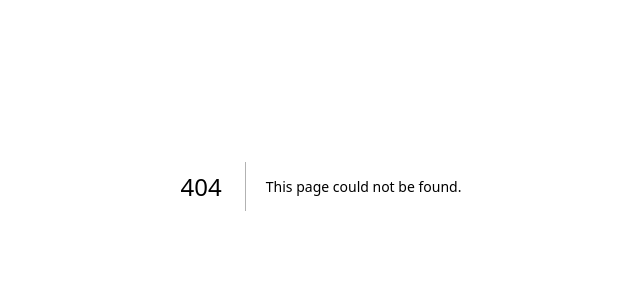
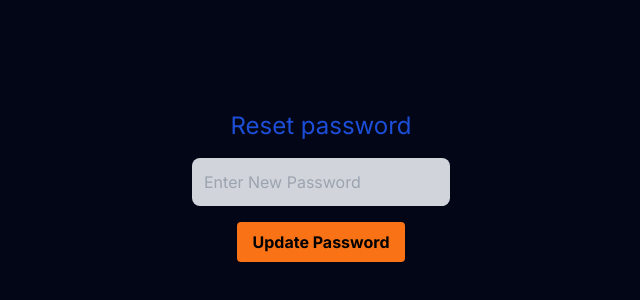
Before and after one commit to Arshverma001/auth-using-nextjs, a Next.js app in the folder auth_using_nextjs/: page /reset in a window 1280 px wide. Before the commit this address had no page. Shown: the part 214-514 px from the top of the page, without its empty margins (319-959 px from the left). Built offline with nearby package versions, Linux system fonts and the light colour scheme.

Commit message:
reset password

```diff
--- /dev/null
+++ b/auth_using_nextjs/src/app/api/users/verifyForgetPassword/route.ts
@@ -0,0 +1,40 @@
+import { connect } from "@/dbConfig/dbConfig";
+import { NextRequest, NextResponse } from "next/server";
+import User from "@/models/userModel";
+import bcryptjs from "bcryptjs";
+
+connect();
+
+export async function POST(request:NextRequest) {
+    try {
+    const reqBody = await request.json();
+    const { token, newPassword } = reqBody;
+    console.log(token);
+
+    const user = await User.findOne({
+      forgotPasswordToken: token,
+      forgotPasswordTokenExpiry: { $gt: Date.now() },
+    });
+
+    console.log(user);
+    if (!user) {
+      return NextResponse.json({ error: "Invalid token" }, { status: 400 });
+    }
+
+    const salt = await bcryptjs.genSalt(10);
+    const hashedPassword = await bcryptjs.hash(newPassword, salt);
+
+    user.password = hashedPassword;
+    user.forgotPasswordToken = undefined;
+    user.forgotPasswordTokenExpiry = undefined;
+    await user.save();
+
+    return NextResponse.json(
+      { message: "Email verified successfully" },
+      { status: 200 }
+    );
+
+    } catch (error : any) {
+        return NextResponse.json({ error: error.message }, { status: 500 });
+    }
+}
--- /dev/null
+++ b/auth_using_nextjs/src/app/reset/page.tsx
@@ -0,0 +1,66 @@
+"use client";
+
+import axios from "axios";
+import Link from "next/link";
+import React, { useEffect, useState } from "react";
+import { useRouter } from "next/navigation";
+
+//reset password page
+export default function VerifyForgotPasswordPage(){
+    const router=useRouter();
+    const [newPassword, setNewPassword] = useState("")
+    const [token, setToken] = useState("");
+    const [passwordUpdated, setPasswordUpdated] = useState(false)
+    const [error, setError] = useState(false)
+
+    const updateNewPassword= async()=>{
+        try {
+            const user= await axios.post('/api/users/verifyForgetPassword',{
+                token,newPassword
+            })
+            setPasswordUpdated(true)
+            router.push("/login")
+
+        } catch (error:any) {
+            setError(error.message)
+        }
+    }
+
+    useEffect(() => {
+        const urlToken = window.location.search.split("=")[1];
+        setToken(urlToken || "");
+      });
+    return (
+        <div className="flex flex-col items-center justify-center min-h-screen py-2 bg-slate-950">
+            <h1 className="text-2xl text-blue-700">Reset password</h1>
+            <input
+            className="p-3 mt-4 bg-gray-300 rounded-lg mb-4 focus:outline-none focus:border-gray-600 text-black"
+            type="password"
+            id="email"
+            value={newPassword}
+            onChange={(e)=>setNewPassword(e.target.value)}
+            placeholder="Enter New Password"
+            >
+            </input>
+            <button
+        onClick={updateNewPassword}
+        className="bg-orange-500 hover:bg-orange-700 text-black font-bold py-2 px-4 rounded"
+      >
+        Update Password
+      </button>
+
+      {passwordUpdated && (
+        <div>
+          <h2 className="text-2xl">Password Updated</h2>
+          <Link href="/login">Login here</Link>
+        </div>
+      )}
+
+      {error && (
+        <div>
+          <h2 className="text-2xl bg-red-500 text-black">Error</h2>
+        </div>
+      )}
+    </div>
+    )
+}
```
